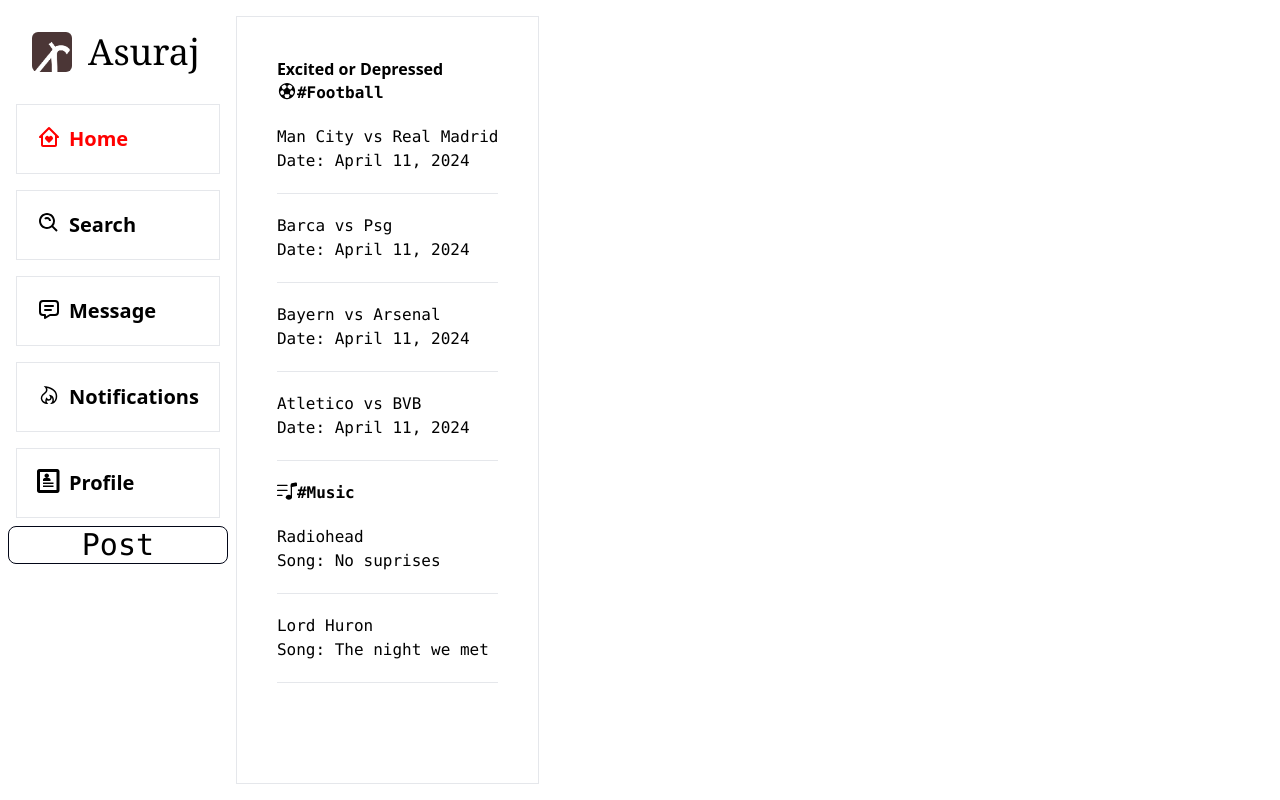
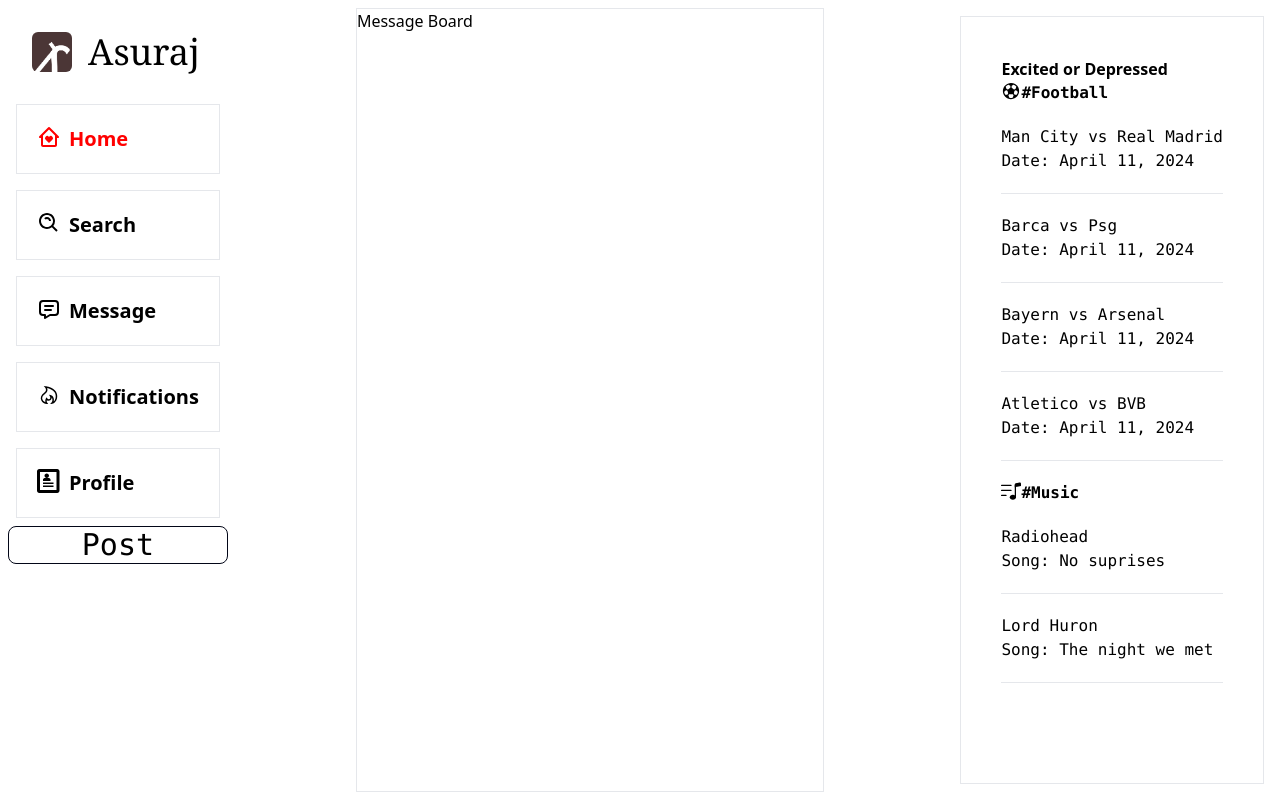
Before and after one commit to Luckyzen69/Asuraj-, a React (Vite) app: page /messages in a window 1280 px wide. Built offline with nearby package versions, Linux system fonts and the light colour scheme.

Commit message:
adding message and profile files

```diff
--- a/src/App.jsx
+++ b/src/App.jsx
@@ -6,6 +6,9 @@
 import Widgets from './components/widgets/widgets'
 import Notification from './components/notifications/notification'
 import Search from './components/search/search'
+import Message from './components/messages/messages'
+import Profile from './components/profile/profile'
+
 function App() {
 
   return (
@@ -17,6 +20,8 @@
       <Route path='/home' element={<Feed/>} />
       <Route path='/notifications' element={<Notification/>} />
       <Route path='/search' element={<Search/>} />
+      <Route path='/messages' element={<Message/>} />
+      <Route path='/profile' element={<Profile/>} />
      </Routes>
      <Widgets/>
     </div>
--- /dev/null
+++ b/src/components/messages/messages.jsx
@@ -0,0 +1,11 @@
+
+export default function Message(){
+    return (
+        <>
+        <div className="feed min-w-max flex-auto border ml-32 mr-32 ">
+            <h1>Message Board</h1>
+
+        </div>
+        </>
+    )
+}
--- /dev/null
+++ b/src/components/profile/profile.jsx
@@ -0,0 +1,10 @@
+
+
+export default function Profile(){
+    return ( <>
+     <div className="feed min-w-max flex-auto border ml-32 mr-32 ">
+            <h1>Profile</h1>
+
+        </div>
+    </>)
+}
```
